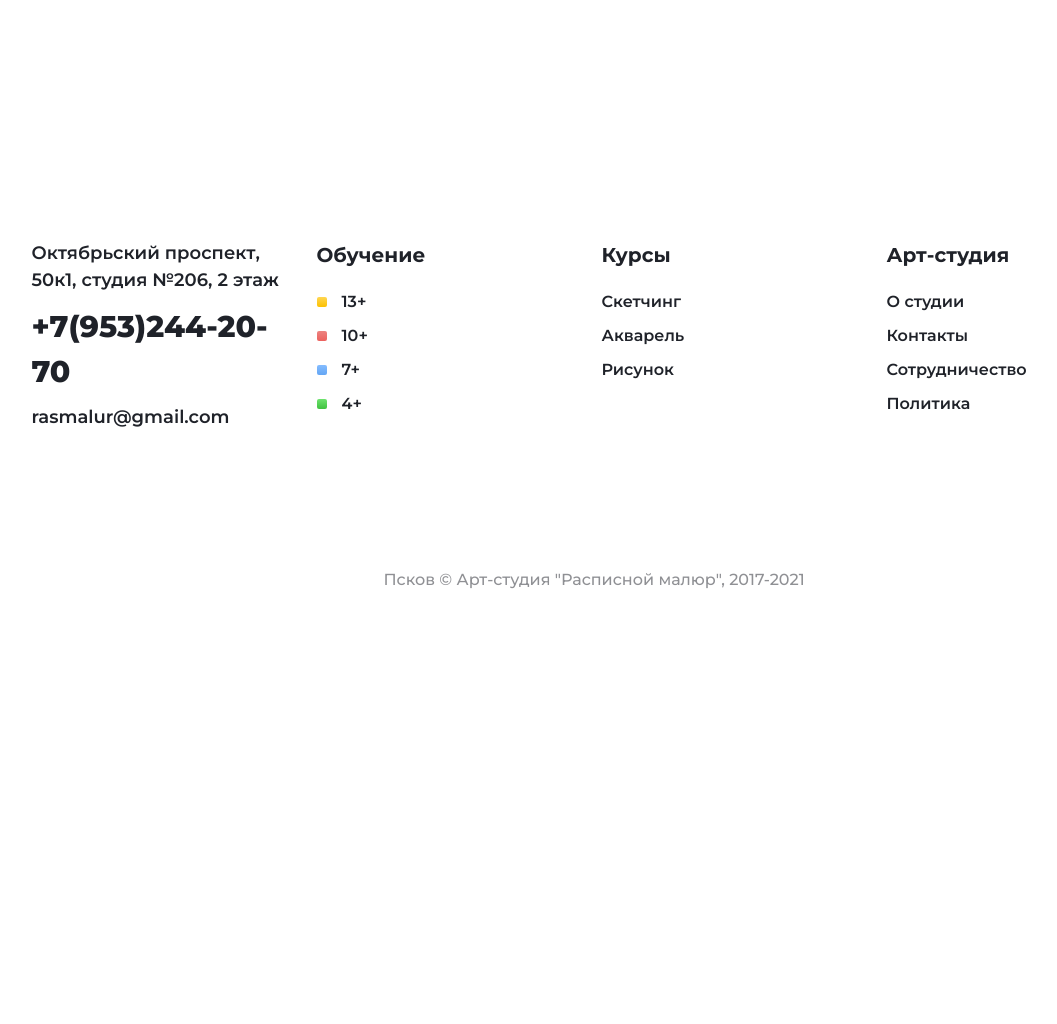
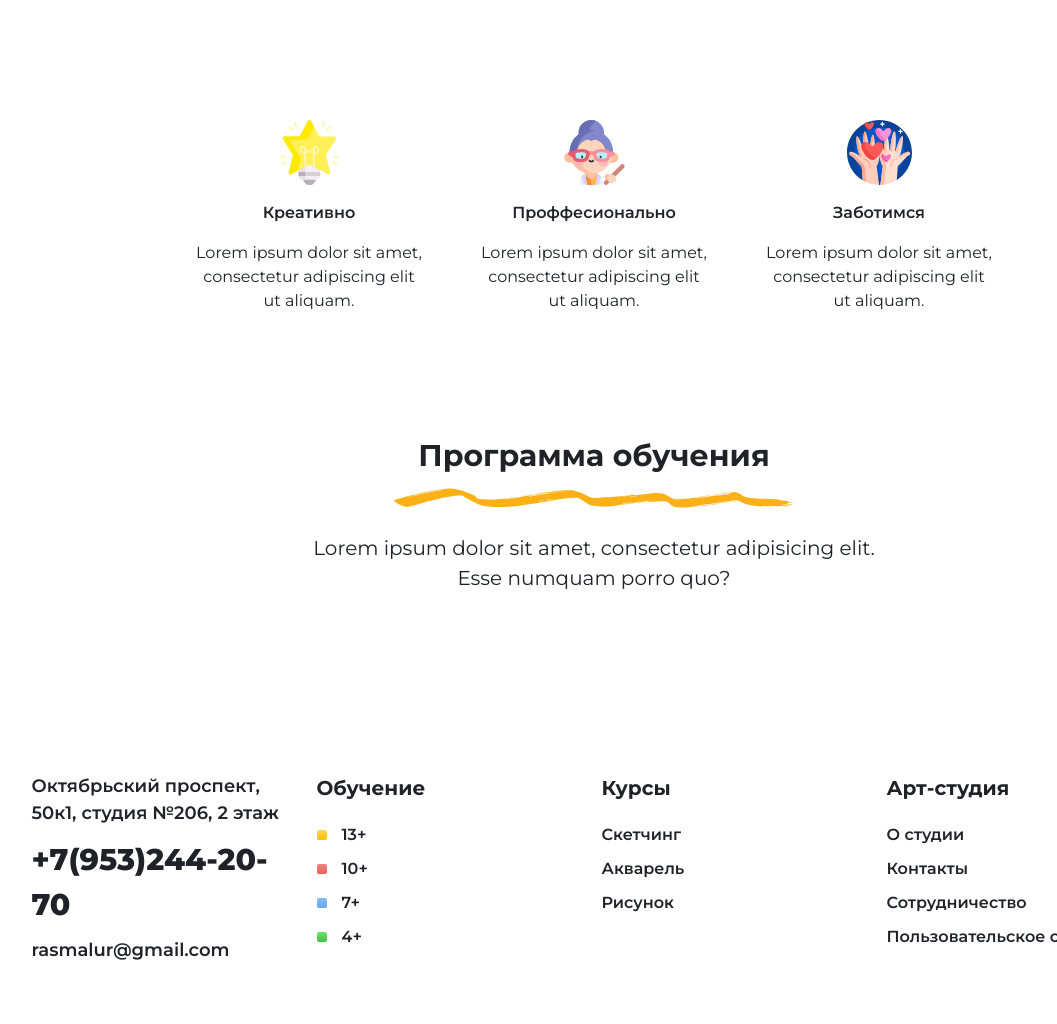
Before and after one commit to arsenyushin/artStudio, a website: page src/4.html in a window 1280 px wide. Shown: the part 680-1704 px from the top of the page, without its empty margins (46-1103 px from the left). Before the commit the page ends 1312 px from the top, so only its background shows below. Drawn offline with nearby package versions, Linux system fonts and the light colour scheme; files that its build step writes are made by us from their sources.

Commit message:
'benefits+program'

```diff
--- a/src/4.html
+++ b/src/4.html
@@ -8,7 +8,7 @@ title: Группа 4+
     <div class="row intro">
         <div class="col-md-5 ">
             <span class="intro__badge">В игровой форме</span>
-            <h1 class="intro__title">Изобразительное + музыкальное развитие</h1>
+            <h1 class="intro__title">Музыка + ИЗО</h1>
             <p class="intro__subtitle">Lorem ipsum dolor sit amet, consectetur adipiscing elit ut aliquam, purus sit amet luctus venenatis.</p>
             <button class="intro__btn">Записаться</button>
         </div>
@@ -17,3 +17,45 @@ title: Группа 4+
         </div>
     </div>
 </div>
+
+<!-- BENEFITS -->
+<div class="container">
+    <div class="row d-flex justify-content-center">
+        <div class="col-md-3">
+            <div class="benefits__item">
+                <img class="benefits__img" src="assets/images/creativity.svg" style="display:block; width: 65px" alt="">
+                <h1 class="benefits__title">Креативно</h1>
+                <p class="benefits__subtitle">Lorem ipsum dolor sit amet, consectetur adipiscing elit <br>ut aliquam.</p>
+            </div>
+        </div>
+        <div class="col-md-3">
+            <div class="benefits__item">
+                <img class="benefits__img" src="assets/images/art-teacher.svg" style="display:block; width: 65px" alt="">
+                <h1 class="benefits__title">Проффесионально</h1>
+                <p class="benefits__subtitle">Lorem ipsum dolor sit amet, consectetur adipiscing elit <br>ut aliquam.</p>
+            </div>
+        </div>
+        <div class="col-md-3">
+            <div class="benefits__item">
+                <img class="benefits__img" src="assets/images/giving.svg" style="display:block; width: 65px" alt="">
+                <h1 class="benefits__title">Заботимся</h1>
+                <p class="benefits__subtitle">Lorem ipsum dolor sit amet, consectetur adipiscing elit <br>ut aliquam.</p>
+            </div>
+        </div>
+    </div>
+</div>
+
+<!-- PROGRAM -->
+<div class="program">
+    <div class="container">
+        <div class="row">
+            <div class="col-md-12">
+                <div class="program__item">
+                    <h1 class="program__title">Программа обучения</h1>
+                    <img src="assets/images/line.svg" alt="" style="width: 400px; margin: 1rem 0;">
+                    <p class="program__subtitle mt-4">Lorem ipsum dolor sit amet, consectetur adipisicing elit. <br>Esse numquam porro quo?</p>
+                </div>
+            </div>
+        </div>
+    </div>
+</div>
--- a/src/assets/scss/blocks/benefits.scss
+++ b/src/assets/scss/blocks/benefits.scss
@@ -0,0 +1,15 @@
+.benefits__item {
+  text-align: center;
+  margin-bottom: 6rem;
+}
+
+.benefits__img {
+  display: block;
+  margin: 0 auto;
+}
+
+.benefits__title {
+  font-size: 1.6rem;
+  font-weight: 600;
+  padding: 1.6rem 0;
+}
--- a/src/assets/scss/blocks/intro.scss
+++ b/src/assets/scss/blocks/intro.scss
@@ -47,10 +47,10 @@
 }
 
 .intro__subtitle {
-  font-size: 2.4rem;
+  font-size: 2rem;
   line-height: 4.08rem;
   color: $primary;
-  font-weight: 400;
+  font-weight: 500;
   margin: 2rem 0 3rem;
 }
 
--- a/src/assets/scss/blocks/nav.scss
+++ b/src/assets/scss/blocks/nav.scss
@@ -39,7 +39,7 @@
   padding: $header-height 0;
 
   font-size: 1.6rem;
-  font-weight: 600;
+  font-weight: 700;
   color: $primary;
   text-decoration: none;
 
--- a/src/assets/scss/blocks/program.scss
+++ b/src/assets/scss/blocks/program.scss
@@ -0,0 +1,17 @@
+.program {
+  padding: 6rem 0;
+}
+
+.program__item {
+  color: $primary;
+  text-align: center;
+}
+
+.program__title {
+  font-size: 3rem;
+  font-weight: 700;
+}
+
+.program__subtitle {
+  font-size: 2rem;
+}
--- a/src/assets/scss/style.scss
+++ b/src/assets/scss/style.scss
@@ -42,5 +42,8 @@ body {
 @import "blocks/action";
 @import "blocks/footer";
 
+@import "blocks/benefits";
+@import "blocks/program";
+
 @import "blocks/social";
 @import "blocks/btn";
--- a/src/partials/footer.html
+++ b/src/partials/footer.html
@@ -70,7 +70,7 @@
                             <a class="footer__link" href="">Сотрудничество</a>
                         </li>
                         <li>
-                            <a class="footer__link" href="">Политика</a>
+                            <a class="footer__link" href="">Пользовательское соглашение</a>
                         </li>
                     </ul>
                 </div>
```
